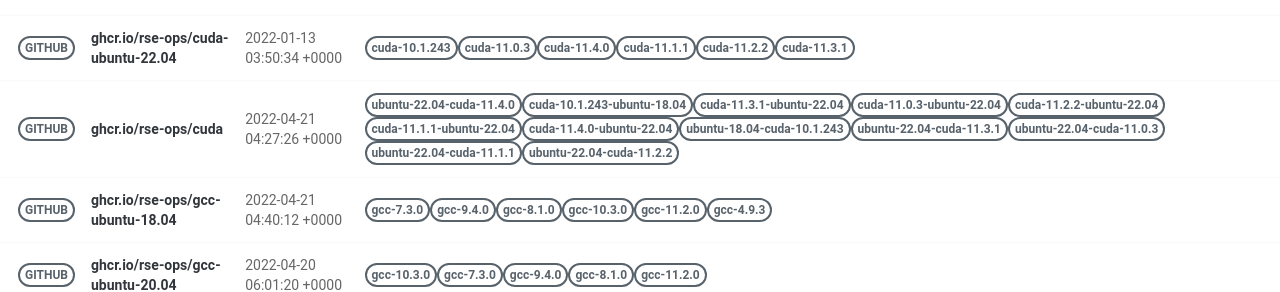
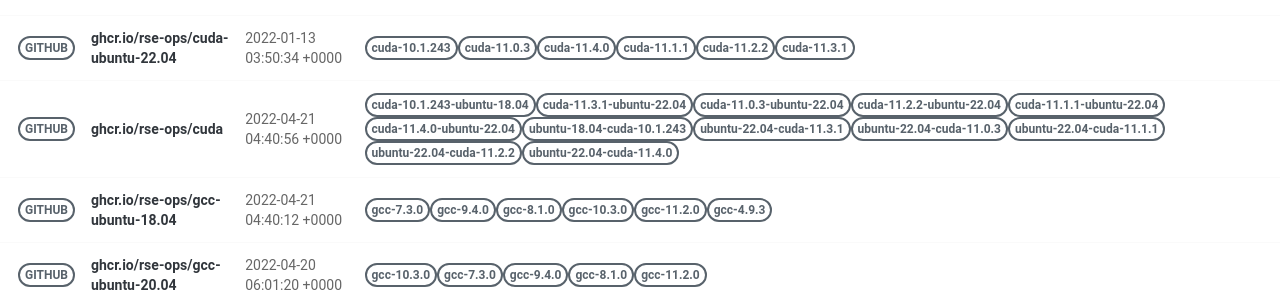
Before and after one commit to rse-ops/docker-images, a Jekyll site: the page built from pages/index.md, in a window 1280 px wide. Shown: the part 414-706 px from the top of the page. Built offline with Jekyll 4.4.1, drawn with Linux system fonts in a browser that asks for light colours; nearby versions of some CDN libraries; part of the change alters nothing that is shown.

Commit message:
Automated push to update library 2022-04-21

```diff
--- a/_library/ghcr.io-rse-ops-cuda.md
+++ b/_library/ghcr.io-rse-ops-cuda.md
@@ -1,14 +1,11 @@
 ---
 layout: container
 name: ghcr.io/rse-ops/cuda
-updated_at: 2022-04-21 04:27:26.921444
+updated_at: 2022-04-21 04:40:56.572785
 
 
 container_url: https://github.com/orgs/rse-ops/packages/container/package/cuda
 versions:
- - tag: ubuntu-22.04-cuda-11.4.0
-   dockerfile: https://github.com/rse-ops/docker-images/blob/main/ubuntu/cuda/Dockerfile
-   manifest: https://crane.ggcr.dev/manifest/ghcr.io/rse-ops/cuda:ubuntu-22.04-cuda-11.4.0
  - tag: cuda-10.1.243-ubuntu-18.04
    dockerfile: https://github.com/rse-ops/docker-images/blob/main/ubuntu/cuda/Dockerfile
    manifest: https://crane.ggcr.dev/manifest/ghcr.io/rse-ops/cuda:cuda-10.1.243-ubuntu-18.04
@@ -42,5 +39,8 @@ versions:
  - tag: ubuntu-22.04-cuda-11.2.2
    dockerfile: https://github.com/rse-ops/docker-images/blob/main/ubuntu/cuda/Dockerfile
    manifest: https://crane.ggcr.dev/manifest/ghcr.io/rse-ops/cuda:ubuntu-22.04-cuda-11.2.2
+ - tag: ubuntu-22.04-cuda-11.4.0
+   dockerfile: https://github.com/rse-ops/docker-images/blob/main/ubuntu/cuda/Dockerfile
+   manifest: https://crane.ggcr.dev/manifest/ghcr.io/rse-ops/cuda:ubuntu-22.04-cuda-11.4.0
 
 ---
```
